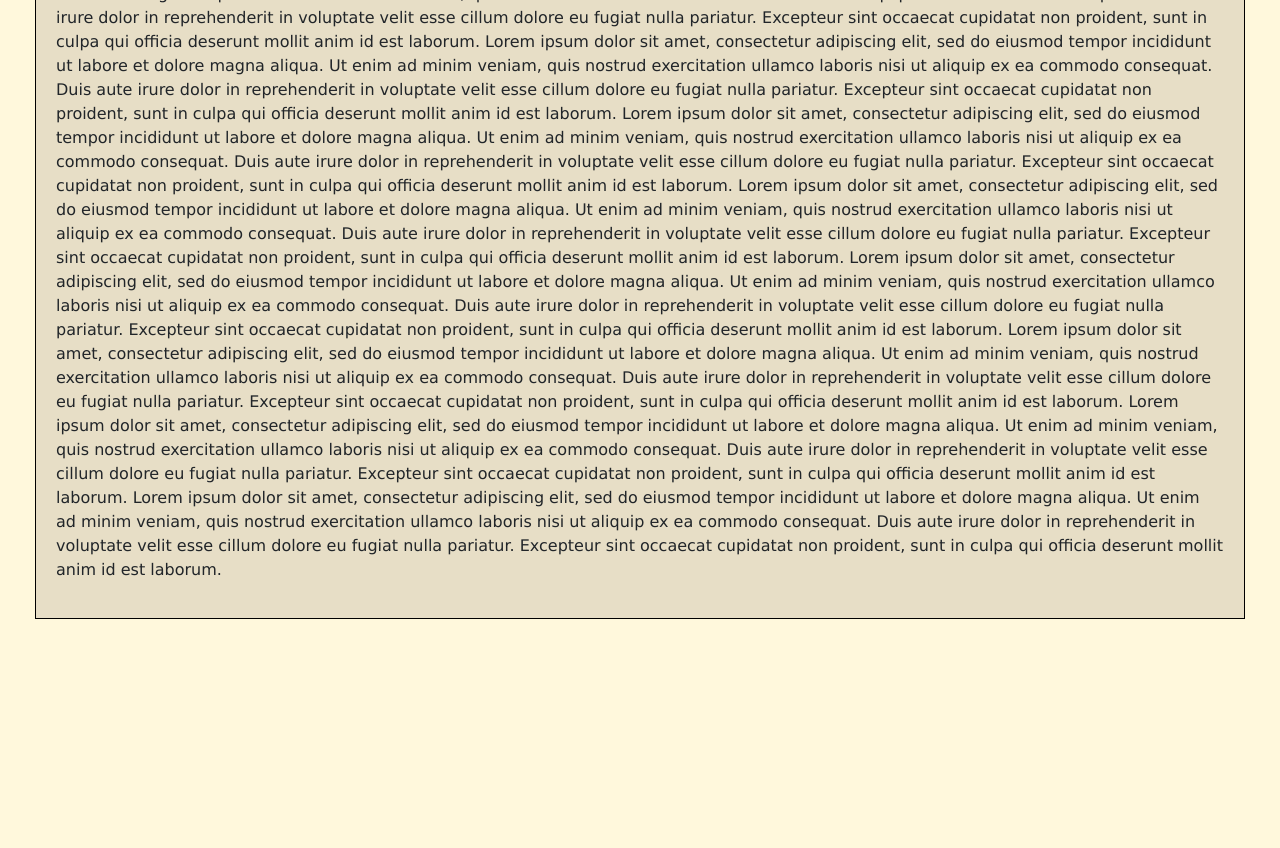
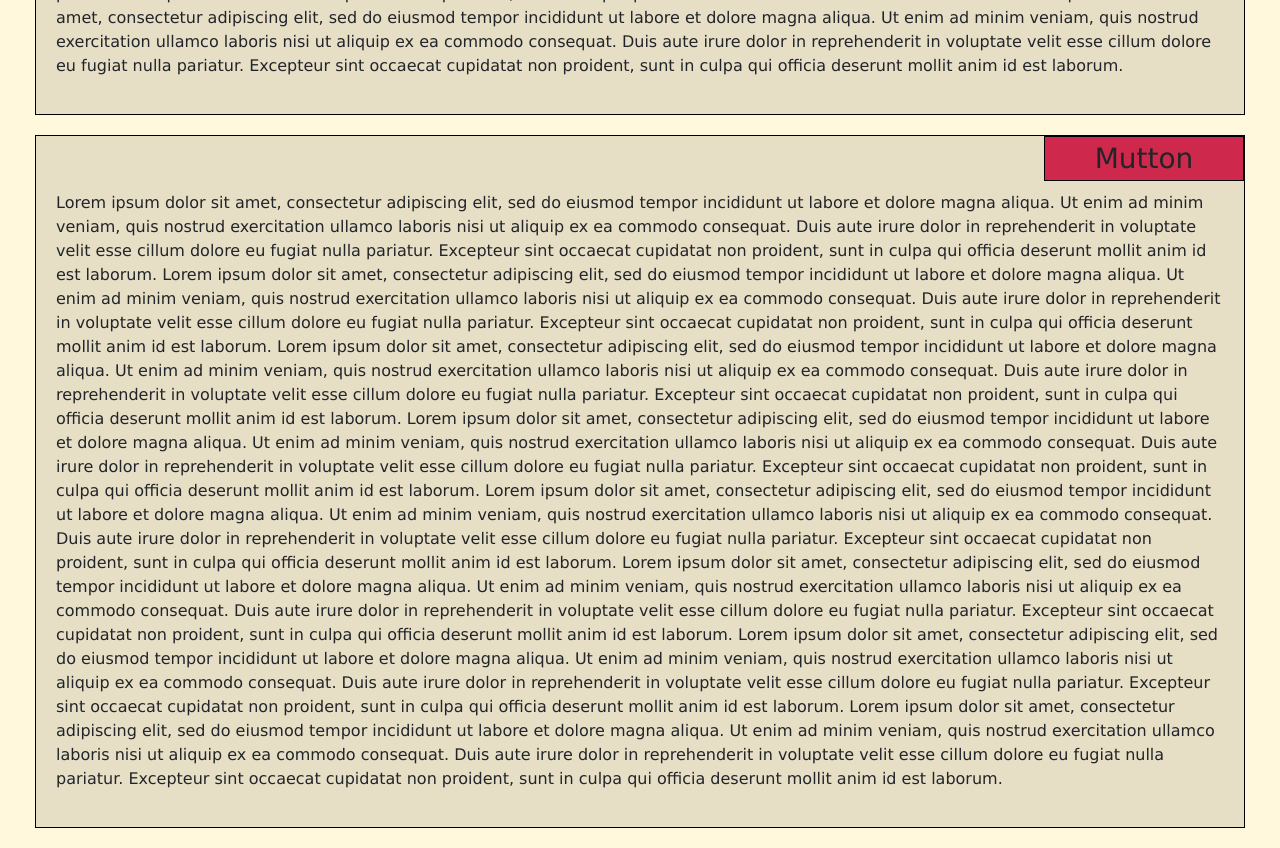
Before and after one commit to hackme199/JH-Assignment-3, a plain HTML site: page docs/index.html in a window 1280 px wide. Shown: the part 2360-3208 px from the top of the page. Before the commit the page ends 2999 px from the top, so only its background shows below. Drawn offline with Linux system fonts and the light colour scheme; a script that the page names is missing.

Commit message:
Added Mutton to the menu

```diff
--- a/docs/index.html
+++ b/docs/index.html
@@ -1,7 +1,7 @@
 <html>
     <head>
         <title>
-            Assignment 3
+            JH - Assignment 3
         </title>
         <link rel="stylesheet" href="./css/bootstrap.css">
         <link rel="stylesheet" href="styles.css">
@@ -51,15 +51,11 @@
                     Lorem ipsum dolor sit amet, consectetur adipiscing elit, sed do eiusmod tempor incididunt ut labore et dolore magna aliqua. Ut enim ad minim veniam, quis nostrud exercitation ullamco laboris nisi ut aliquip ex ea commodo consequat. Duis aute irure dolor in reprehenderit in voluptate velit esse cillum dolore eu fugiat nulla pariatur. Excepteur sint occaecat cupidatat non proident, sunt in culpa qui officia deserunt mollit anim id est laborum.
                     Lorem ipsum dolor sit amet, consectetur adipiscing elit, sed do eiusmod tempor incididunt ut labore et dolore magna aliqua. Ut enim ad minim veniam, quis nostrud exercitation ullamco laboris nisi ut aliquip ex ea commodo consequat. Duis aute irure dolor in reprehenderit in voluptate velit esse cillum dolore eu fugiat nulla pariatur. Excepteur sint occaecat cupidatat non proident, sunt in culpa qui officia deserunt mollit anim id est laborum.
                     Lorem ipsum dolor sit amet, consectetur adipiscing elit, sed do eiusmod tempor incididunt ut labore et dolore magna aliqua. Ut enim ad minim veniam, quis nostrud exercitation ullamco laboris nisi ut aliquip ex ea commodo consequat. Duis aute irure dolor in reprehenderit in voluptate velit esse cillum dolore eu fugiat nulla pariatur. Excepteur sint occaecat cupidatat non proident, sunt in culpa qui officia deserunt mollit anim id est laborum.
-                    Lorem ipsum dolor sit amet, consectetur adipiscing elit, sed do eiusmod tempor incididunt ut labore et dolore magna aliqua. Ut enim ad minim veniam, quis nostrud exercitation ullamco laboris nisi ut aliquip ex ea commodo consequat. Duis aute irure dolor in reprehenderit in voluptate velit esse cillum dolore eu fugiat nulla pariatur. Excepteur sint occaecat cupidatat non proident, sunt in culpa qui officia deserunt mollit anim id est laborum.
-                    Lorem ipsum dolor sit amet, consectetur adipiscing elit, sed do eiusmod tempor incididunt ut labore et dolore magna aliqua. Ut enim ad minim veniam, quis nostrud exercitation ullamco laboris nisi ut aliquip ex ea commodo consequat. Duis aute irure dolor in reprehenderit in voluptate velit esse cillum dolore eu fugiat nulla pariatur. Excepteur sint occaecat cupidatat non proident, sunt in culpa qui officia deserunt mollit anim id est laborum.
                 </p>
             </div>
             <div id="d2" class="col-xs">
                 <h3 id="h32">Beef</h3>
                 <p>
-                    Lorem ipsum dolor sit amet, consectetur adipiscing elit, sed do eiusmod tempor incididunt ut labore et dolore magna aliqua. Ut enim ad minim veniam, quis nostrud exercitation ullamco laboris nisi ut aliquip ex ea commodo consequat. Duis aute irure dolor in reprehenderit in voluptate velit esse cillum dolore eu fugiat nulla pariatur. Excepteur sint occaecat cupidatat non proident, sunt in culpa qui officia deserunt mollit anim id est laborum.
-                    Lorem ipsum dolor sit amet, consectetur adipiscing elit, sed do eiusmod tempor incididunt ut labore et dolore magna aliqua. Ut enim ad minim veniam, quis nostrud exercitation ullamco laboris nisi ut aliquip ex ea commodo consequat. Duis aute irure dolor in reprehenderit in voluptate velit esse cillum dolore eu fugiat nulla pariatur. Excepteur sint occaecat cupidatat non proident, sunt in culpa qui officia deserunt mollit anim id est laborum.
                     Lorem ipsum dolor sit amet, consectetur adipiscing elit, sed do eiusmod tempor incididunt ut labore et dolore magna aliqua. Ut enim ad minim veniam, quis nostrud exercitation ullamco laboris nisi ut aliquip ex ea commodo consequat. Duis aute irure dolor in reprehenderit in voluptate velit esse cillum dolore eu fugiat nulla pariatur. Excepteur sint occaecat cupidatat non proident, sunt in culpa qui officia deserunt mollit anim id est laborum.
                     Lorem ipsum dolor sit amet, consectetur adipiscing elit, sed do eiusmod tempor incididunt ut labore et dolore magna aliqua. Ut enim ad minim veniam, quis nostrud exercitation ullamco laboris nisi ut aliquip ex ea commodo consequat. Duis aute irure dolor in reprehenderit in voluptate velit esse cillum dolore eu fugiat nulla pariatur. Excepteur sint occaecat cupidatat non proident, sunt in culpa qui officia deserunt mollit anim id est laborum.
                     Lorem ipsum dolor sit amet, consectetur adipiscing elit, sed do eiusmod tempor incididunt ut labore et dolore magna aliqua. Ut enim ad minim veniam, quis nostrud exercitation ullamco laboris nisi ut aliquip ex ea commodo consequat. Duis aute irure dolor in reprehenderit in voluptate velit esse cillum dolore eu fugiat nulla pariatur. Excepteur sint occaecat cupidatat non proident, sunt in culpa qui officia deserunt mollit anim id est laborum.
@@ -83,6 +79,17 @@
                     Lorem ipsum dolor sit amet, consectetur adipiscing elit, sed do eiusmod tempor incididunt ut labore et dolore magna aliqua. Ut enim ad minim veniam, quis nostrud exercitation ullamco laboris nisi ut aliquip ex ea commodo consequat. Duis aute irure dolor in reprehenderit in voluptate velit esse cillum dolore eu fugiat nulla pariatur. Excepteur sint occaecat cupidatat non proident, sunt in culpa qui officia deserunt mollit anim id est laborum.
                     Lorem ipsum dolor sit amet, consectetur adipiscing elit, sed do eiusmod tempor incididunt ut labore et dolore magna aliqua. Ut enim ad minim veniam, quis nostrud exercitation ullamco laboris nisi ut aliquip ex ea commodo consequat. Duis aute irure dolor in reprehenderit in voluptate velit esse cillum dolore eu fugiat nulla pariatur. Excepteur sint occaecat cupidatat non proident, sunt in culpa qui officia deserunt mollit anim id est laborum.
                     Lorem ipsum dolor sit amet, consectetur adipiscing elit, sed do eiusmod tempor incididunt ut labore et dolore magna aliqua. Ut enim ad minim veniam, quis nostrud exercitation ullamco laboris nisi ut aliquip ex ea commodo consequat. Duis aute irure dolor in reprehenderit in voluptate velit esse cillum dolore eu fugiat nulla pariatur. Excepteur sint occaecat cupidatat non proident, sunt in culpa qui officia deserunt mollit anim id est laborum.
+                </p>
+            </div>
+            <div id="d3" class="col-xs">
+               <h3 id="h33">Mutton</h3>
+               <p>
+                    Lorem ipsum dolor sit amet, consectetur adipiscing elit, sed do eiusmod tempor incididunt ut labore et dolore magna aliqua. Ut enim ad minim veniam, quis nostrud exercitation ullamco laboris nisi ut aliquip ex ea commodo consequat. Duis aute irure dolor in reprehenderit in voluptate velit esse cillum dolore eu fugiat nulla pariatur. Excepteur sint occaecat cupidatat non proident, sunt in culpa qui officia deserunt mollit anim id est laborum.
+                    Lorem ipsum dolor sit amet, consectetur adipiscing elit, sed do eiusmod tempor incididunt ut labore et dolore magna aliqua. Ut enim ad minim veniam, quis nostrud exercitation ullamco laboris nisi ut aliquip ex ea commodo consequat. Duis aute irure dolor in reprehenderit in voluptate velit esse cillum dolore eu fugiat nulla pariatur. Excepteur sint occaecat cupidatat non proident, sunt in culpa qui officia deserunt mollit anim id est laborum.
+                    Lorem ipsum dolor sit amet, consectetur adipiscing elit, sed do eiusmod tempor incididunt ut labore et dolore magna aliqua. Ut enim ad minim veniam, quis nostrud exercitation ullamco laboris nisi ut aliquip ex ea commodo consequat. Duis aute irure dolor in reprehenderit in voluptate velit esse cillum dolore eu fugiat nulla pariatur. Excepteur sint occaecat cupidatat non proident, sunt in culpa qui officia deserunt mollit anim id est laborum.
+                    Lorem ipsum dolor sit amet, consectetur adipiscing elit, sed do eiusmod tempor incididunt ut labore et dolore magna aliqua. Ut enim ad minim veniam, quis nostrud exercitation ullamco laboris nisi ut aliquip ex ea commodo consequat. Duis aute irure dolor in reprehenderit in voluptate velit esse cillum dolore eu fugiat nulla pariatur. Excepteur sint occaecat cupidatat non proident, sunt in culpa qui officia deserunt mollit anim id est laborum.
+                    Lorem ipsum dolor sit amet, consectetur adipiscing elit, sed do eiusmod tempor incididunt ut labore et dolore magna aliqua. Ut enim ad minim veniam, quis nostrud exercitation ullamco laboris nisi ut aliquip ex ea commodo consequat. Duis aute irure dolor in reprehenderit in voluptate velit esse cillum dolore eu fugiat nulla pariatur. Excepteur sint occaecat cupidatat non proident, sunt in culpa qui officia deserunt mollit anim id est laborum.
+                    Lorem ipsum dolor sit amet, consectetur adipiscing elit, sed do eiusmod tempor incididunt ut labore et dolore magna aliqua. Ut enim ad minim veniam, quis nostrud exercitation ullamco laboris nisi ut aliquip ex ea commodo consequat. Duis aute irure dolor in reprehenderit in voluptate velit esse cillum dolore eu fugiat nulla pariatur. Excepteur sint occaecat cupidatat non proident, sunt in culpa qui officia deserunt mollit anim id est laborum.
                     Lorem ipsum dolor sit amet, consectetur adipiscing elit, sed do eiusmod tempor incididunt ut labore et dolore magna aliqua. Ut enim ad minim veniam, quis nostrud exercitation ullamco laboris nisi ut aliquip ex ea commodo consequat. Duis aute irure dolor in reprehenderit in voluptate velit esse cillum dolore eu fugiat nulla pariatur. Excepteur sint occaecat cupidatat non proident, sunt in culpa qui officia deserunt mollit anim id est laborum.
                     Lorem ipsum dolor sit amet, consectetur adipiscing elit, sed do eiusmod tempor incididunt ut labore et dolore magna aliqua. Ut enim ad minim veniam, quis nostrud exercitation ullamco laboris nisi ut aliquip ex ea commodo consequat. Duis aute irure dolor in reprehenderit in voluptate velit esse cillum dolore eu fugiat nulla pariatur. Excepteur sint occaecat cupidatat non proident, sunt in culpa qui officia deserunt mollit anim id est laborum.
                 </p>
```
